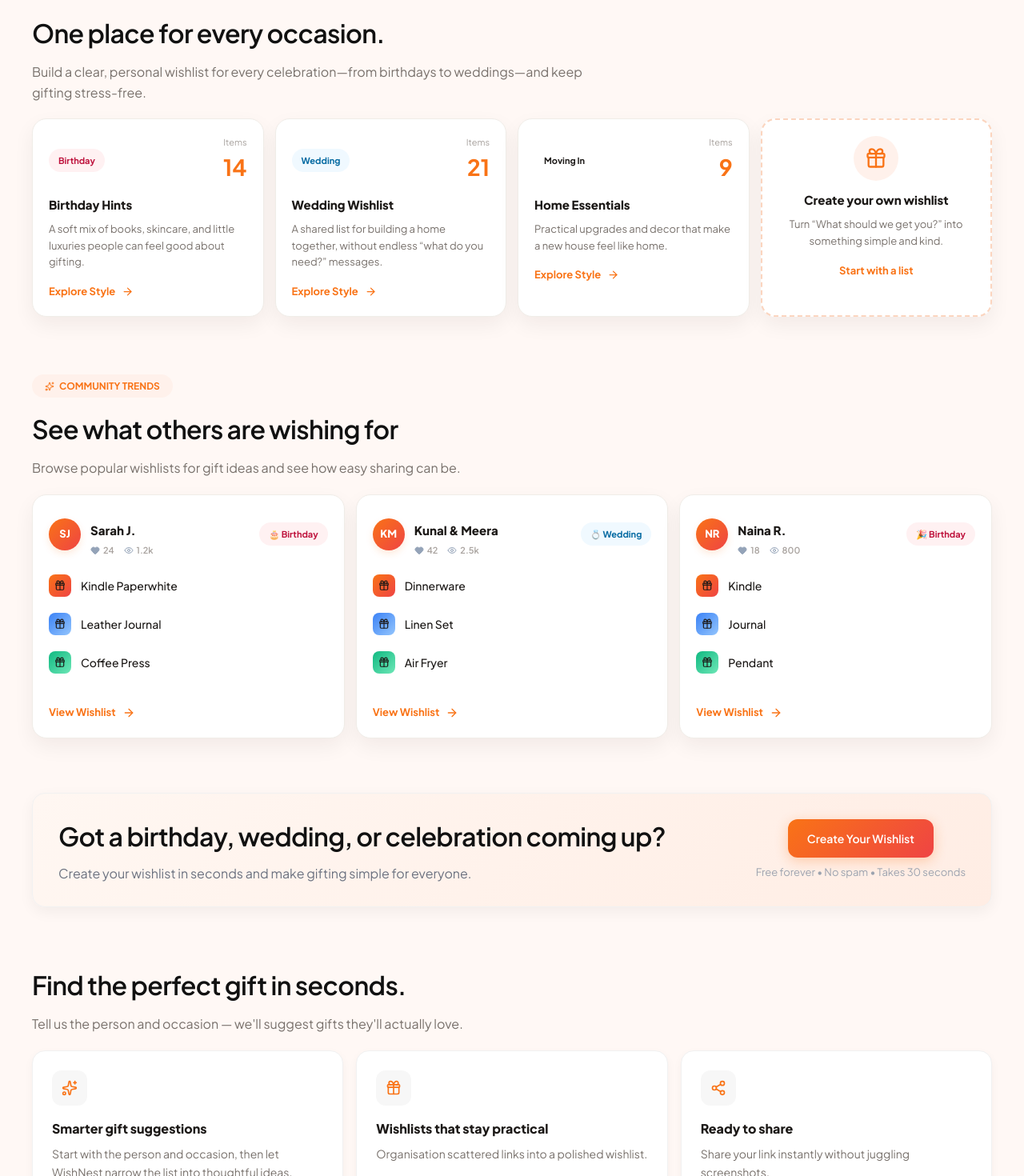
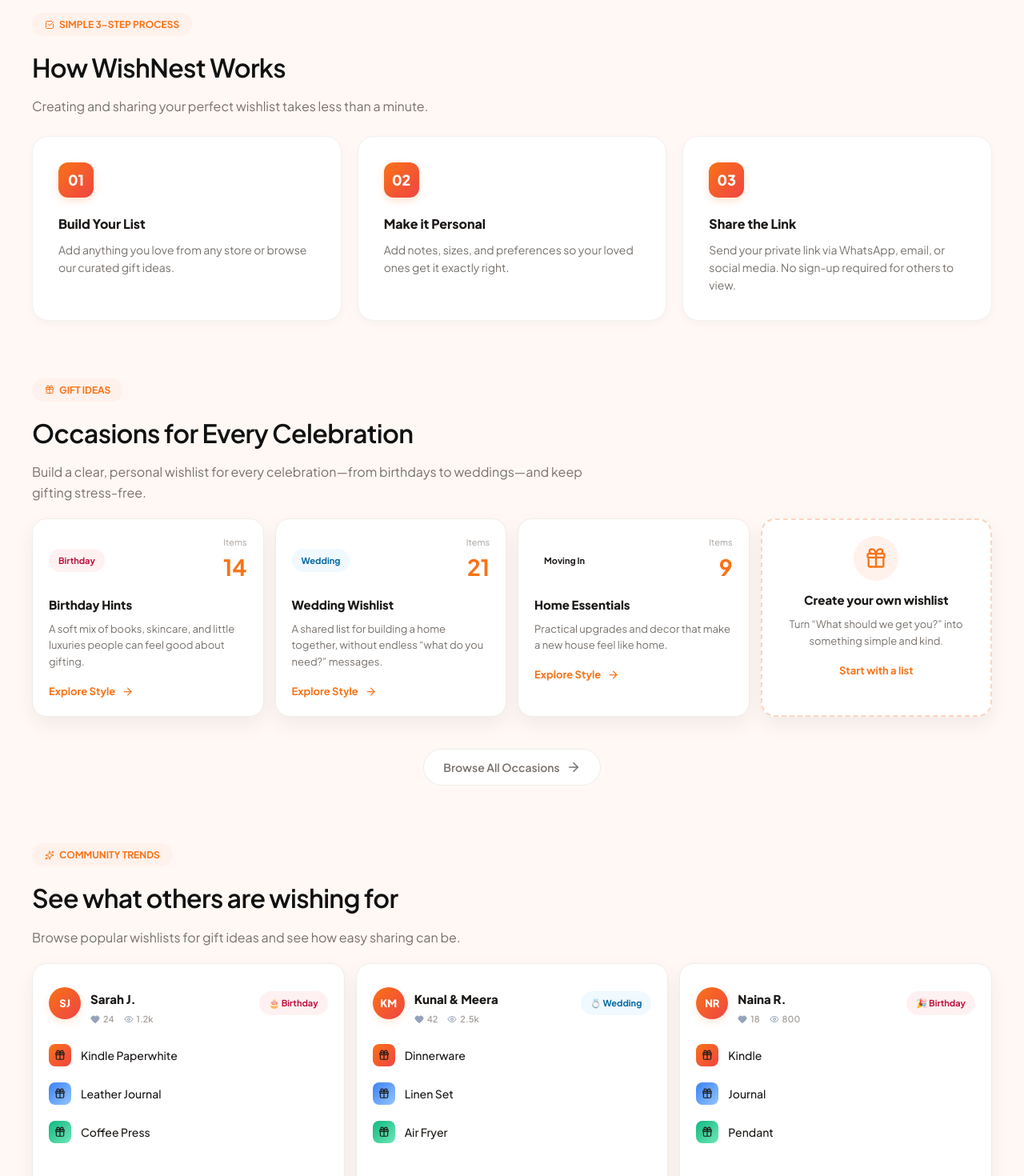
Before and after one commit to Yatish05/wishnest, a React (Vite) app: page / in a window 1280 px wide. Shown: the part 620-2090 px from the top of the page at 80% size. Built offline with nearby package versions, Linux system fonts and the light colour scheme; no server answers.

Commit message:
feat: add 'How it works' section and rebrand Occasions on landing page

```diff
--- a/src/pages/LandingPage.css
+++ b/src/pages/LandingPage.css
@@ -557,41 +557,42 @@
 .landing-assistant-grid,
 .landing-steps-grid {
   display: grid;
-  grid-template-columns: repeat(auto-fit, minmax(220px, 1fr));
-  gap: 16px;
+  grid-template-columns: repeat(auto-fit, minmax(260px, 1fr));
+  gap: 20px;
+  margin-top: 24px;
 }
 
-.landing-assistant-card {
-  padding: 24px;
+.landing-assistant-card,
+.landing-step-card {
+  padding: 32px;
   background: #fff;
-  border: 1px solid #F1F1F1;
-  border-radius: 16px;
+  border: 1px solid #f1f1f1;
+  border-radius: 20px;
   transition: all 0.3s ease;
-  box-shadow: 0 4px 12px rgba(0, 0, 0, 0.04);
+  box-shadow: 0 4px 12px rgba(0, 0, 0, 0.03);
 }
 
-.landing-assistant-card:hover {
-  transform: translateY(-4px);
-  box-shadow: 0 8px 24px rgba(0, 0, 0, 0.08);
+.landing-assistant-card:hover,
+.landing-step-card:hover {
+  transform: translateY(-5px);
+  box-shadow: 0 12px 24px rgba(249, 115, 22, 0.08);
+  border-color: #fbd5bf;
 }
 
-.landing-assistant-card__icon {
+.landing-assistant-card__icon,
+.landing-step-number {
+  display: flex;
+  align-items: center;
+  justify-content: center;
   width: 44px;
   height: 44px;
+  background: var(--color-brand-gradient);
+  color: #fff;
   border-radius: 12px;
-  display: inline-flex;
-  align-items: center;
-  justify-content: center;
-  margin-bottom: 16px;
-  background: #F7F7F7;
-  color: var(--color-brand);
-}
-
-.landing-step-card__number {
-  background: linear-gradient(135deg, #f97316, #fb923c);
-  color: #fff;
-  font-size: 14px;
   font-weight: 800;
+  font-size: 18px;
+  margin-bottom: 20px;
+  box-shadow: 0 4px 10px rgba(249, 115, 22, 0.2);
 }
 
 .landing-assistant-card h3,
--- a/src/pages/LandingPage.jsx
+++ b/src/pages/LandingPage.jsx
@@ -2,6 +2,7 @@ import { Link, useNavigate } from 'react-router-dom';
 import {
   ArrowRight,
   CheckCircle2,
+  CheckSquare,
   Clock,
   Eye,
   Gift,
@@ -181,11 +182,46 @@ export default function LandingPage() {
         </div>
       </section>
 
+      <section id="how-it-works" className="landing-section landing-section--soft">
+        <div className="container">
+          <div className="landing-section__header">
+            <div className="landing-section__eyebrow">
+              <CheckSquare size={12} />
+              <span>SIMPLE 3-STEP PROCESS</span>
+            </div>
+            <h2>How WishNest Works</h2>
+            <p>Creating and sharing your perfect wishlist takes less than a minute.</p>
+          </div>
+
+          <div className="landing-steps-grid">
+            <div className="landing-step-card">
+              <div className="landing-step-number">01</div>
+              <h3>Build Your List</h3>
+              <p>Add anything you love from any store or browse our curated gift ideas.</p>
+            </div>
+            <div className="landing-step-card">
+              <div className="landing-step-number">02</div>
+              <h3>Make it Personal</h3>
+              <p>Add notes, sizes, and preferences so your loved ones get it exactly right.</p>
+            </div>
+            <div className="landing-step-card">
+              <div className="landing-step-number">03</div>
+              <h3>Share the Link</h3>
+              <p>Send your private link via WhatsApp, email, or social media. No sign-up required for others to view.</p>
+            </div>
+          </div>
+        </div>
+      </section>
+
       <section id="features" className="landing-section">
         <div className="container">
           <div className="landing-section__header">
 
-            <h2>One place for every occasion.</h2>
+            <div className="landing-section__eyebrow">
+              <Gift size={12} />
+              <span>GIFT IDEAS</span>
+            </div>
+            <h2>Occasions for Every Celebration</h2>
             <p>
               Build a clear, personal wishlist for every celebration—from birthdays to weddings—and keep gifting stress-free.
             </p>
@@ -220,6 +256,12 @@ export default function LandingPage() {
                 Turn “What should we get you?” into something simple and kind.
               </p>
               <span className="landing-create-card__cta">Start with a list</span>
+            </Link>
+          </div>
+
+          <div style={{ marginTop: '2.5rem', textAlign: 'center' }}>
+            <Link to="/discover" className="btn btn-secondary">
+              Browse All Occasions <ArrowRight size={18} />
             </Link>
           </div>
         </div>
```
